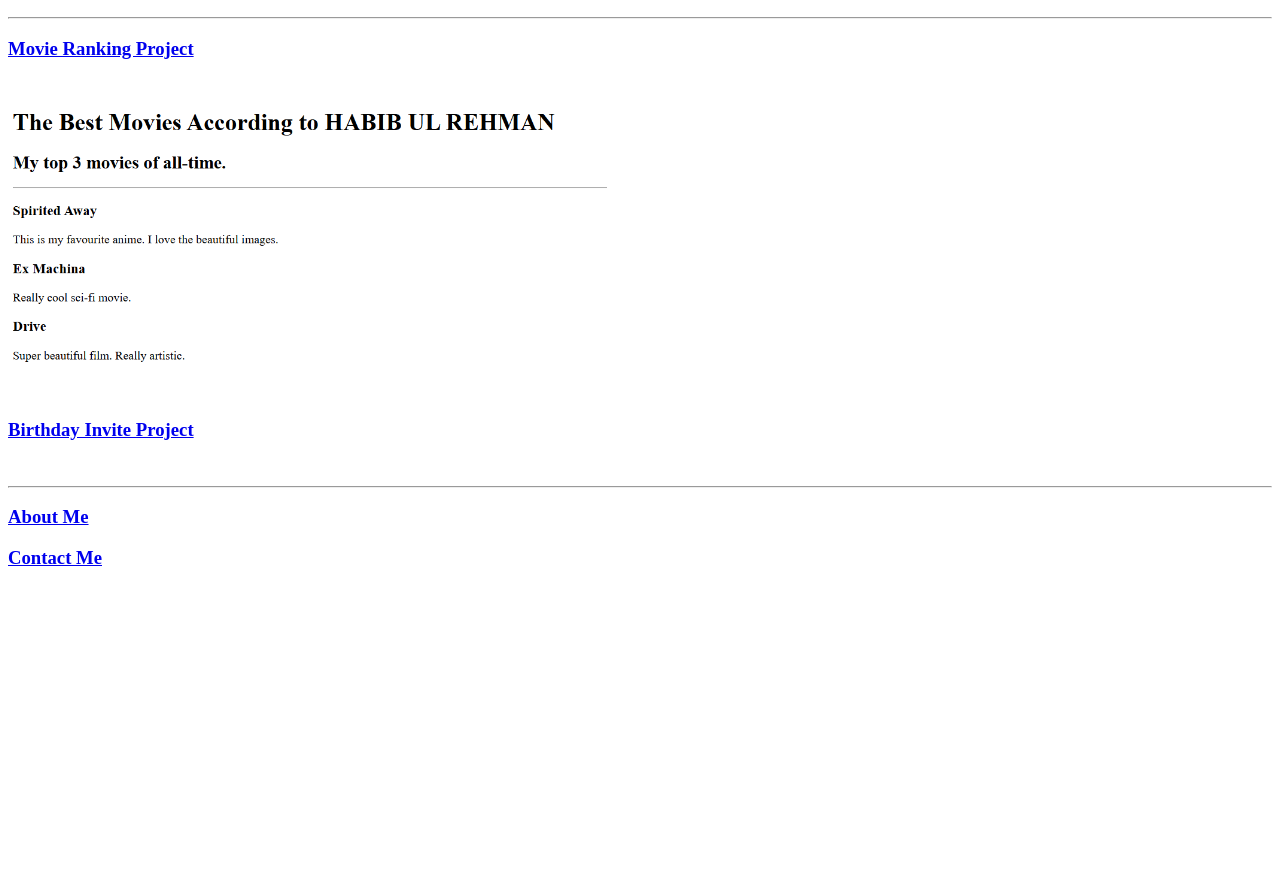
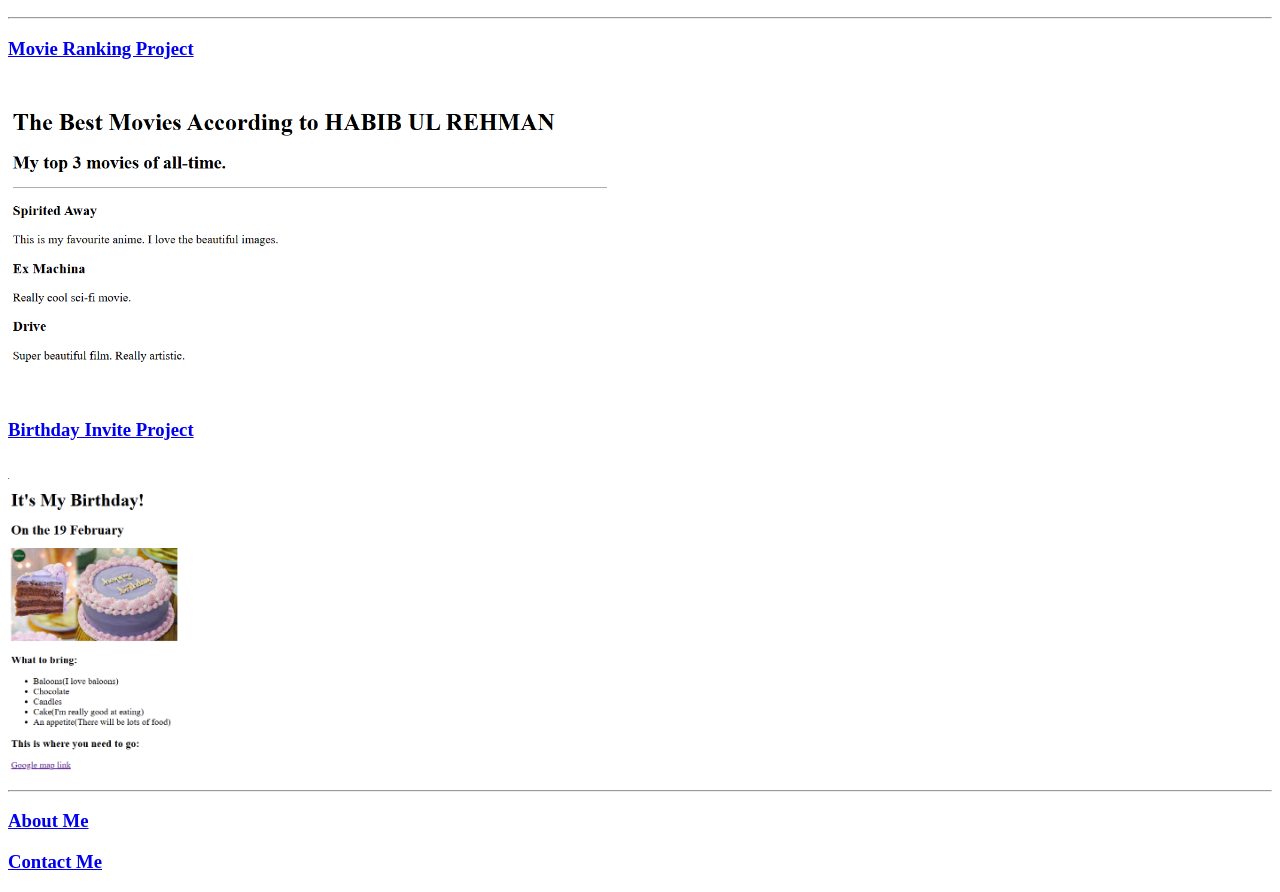
Before and after one commit to habib-7861/Portfolio-html, a plain HTML site: page index.html in a window 1280 px wide. Shown: the part 110-1002 px from the top of the page. Before the commit the page ends 800 px from the top, so only its background shows below. Drawn offline with Linux system fonts and the light colour scheme.

Commit message:
Update index.html

```diff
--- a/index.html
+++ b/index.html
@@ -12,6 +12,7 @@
     <h3><a href="./public/movie_ranking.html">Movie Ranking Project</a></h3><br>
     <img src="./assets/images/MovieRanking.png" height="300" alt="Screenshort of movie ranking project"><br>
     <h3><a href="./public/Birthday_Invite.html">Birthday Invite Project</a></h3><br>
+     <img src="./assets/images/BirthdayInvite.png" height="300" alt="Screenshort of birthday invite project"><br>
     <hr>
     <h3><a href="./public/about.html">About Me</a></h3>
     <h3><a href="./public/contactUs.html">Contact Me</a></h3>
```
